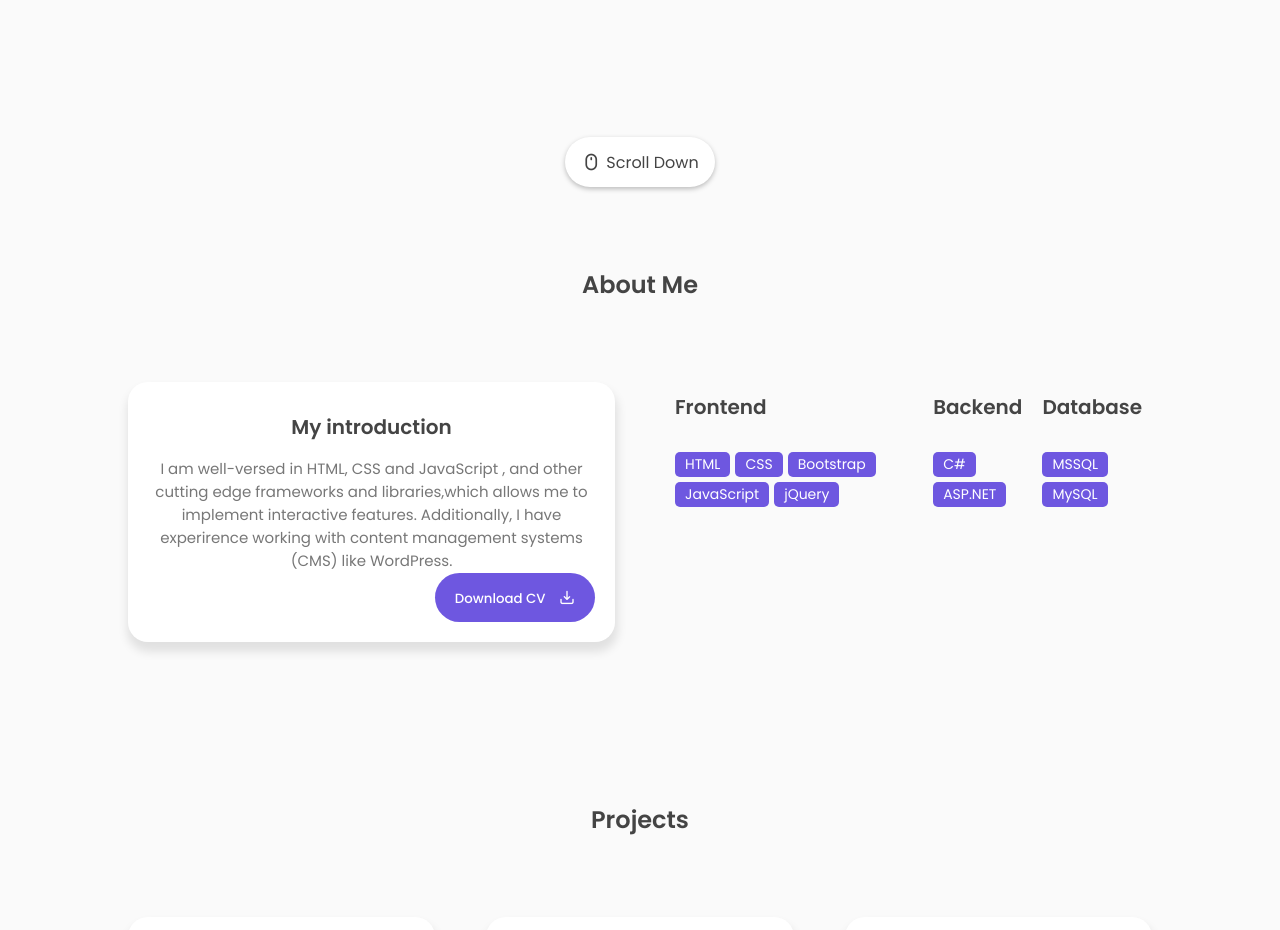
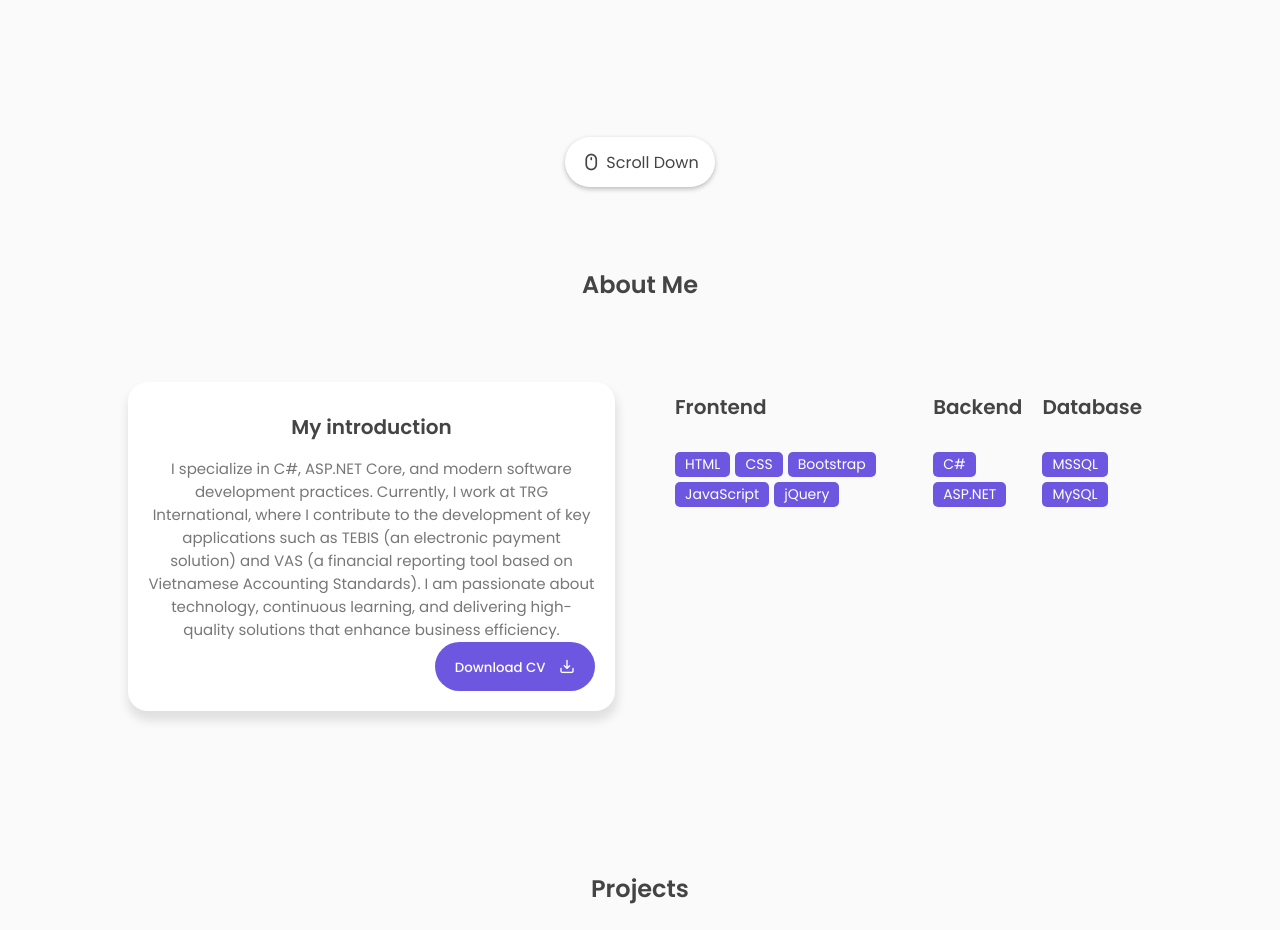
Before and after one commit to NAD020595/nad020595.github.io, a plain HTML site: page index.html in a window 1280 px wide. Shown: the part 613-1543 px from the top of the page. Drawn offline with nearby package versions, Linux system fonts and the light colour scheme.

Commit message:
Update my introduction

```diff
--- a/index.html
+++ b/index.html
@@ -64,9 +64,7 @@
                 <p>I'm <span class="typedText"></span></p>
             </div>
             <div class="featured-text-info">
-                <p>Experienced frontend developer with a passion for creating visually stunning
-                   and user-friendly websites.
-                </p>
+                <p>My name is Nguyễn Anh Duy, a .NET Developer with years of experience in building and optimizing enterprise software solutions.</p>
             </div>
             <div class="featured-text-btn">
                 <button class="btn blue-btn">Hire Me</button>
@@ -101,11 +99,7 @@
             <div class="col">
                 <div class="about-info">
                     <h3>My introduction</h3>
-                    <p>I am well-versed in HTML, CSS and JavaScript , and other cutting edge
-                       frameworks and libraries,which allows me to implement interactive features.
-                       Additionally, I have experirence working with content management systems (CMS) like
-                       WordPress.
-                    </p>
+                    <p>I specialize in C#, ASP.NET Core, and modern software development practices. Currently, I work at TRG International, where I contribute to the development of key applications such as TEBIS (an electronic payment solution) and VAS (a financial reporting tool based on Vietnamese Accounting Standards). I am passionate about technology, continuous learning, and delivering high-quality solutions that enhance business efficiency.</p>
                     <div class="about-btn">
                         <button class="btn">Download CV <i class="uil uil-import"></i></button>
                     </div>
```
